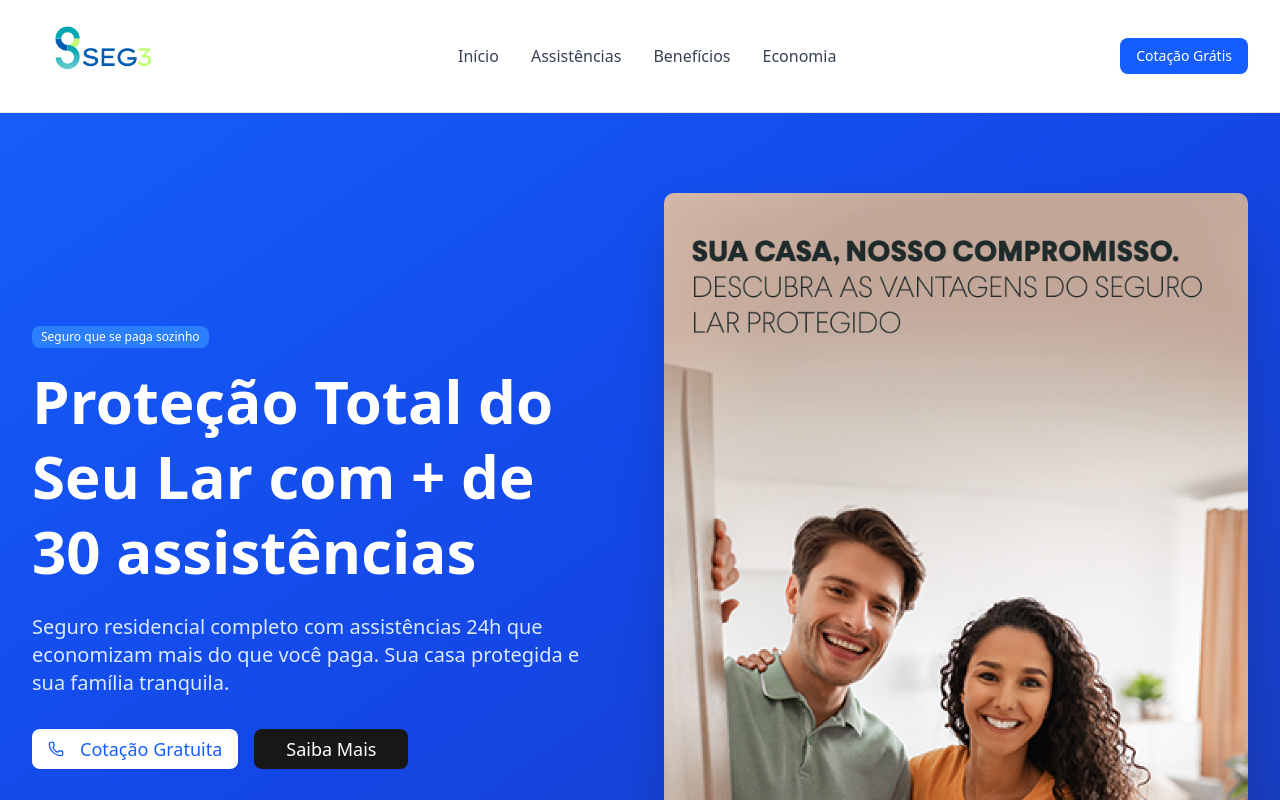
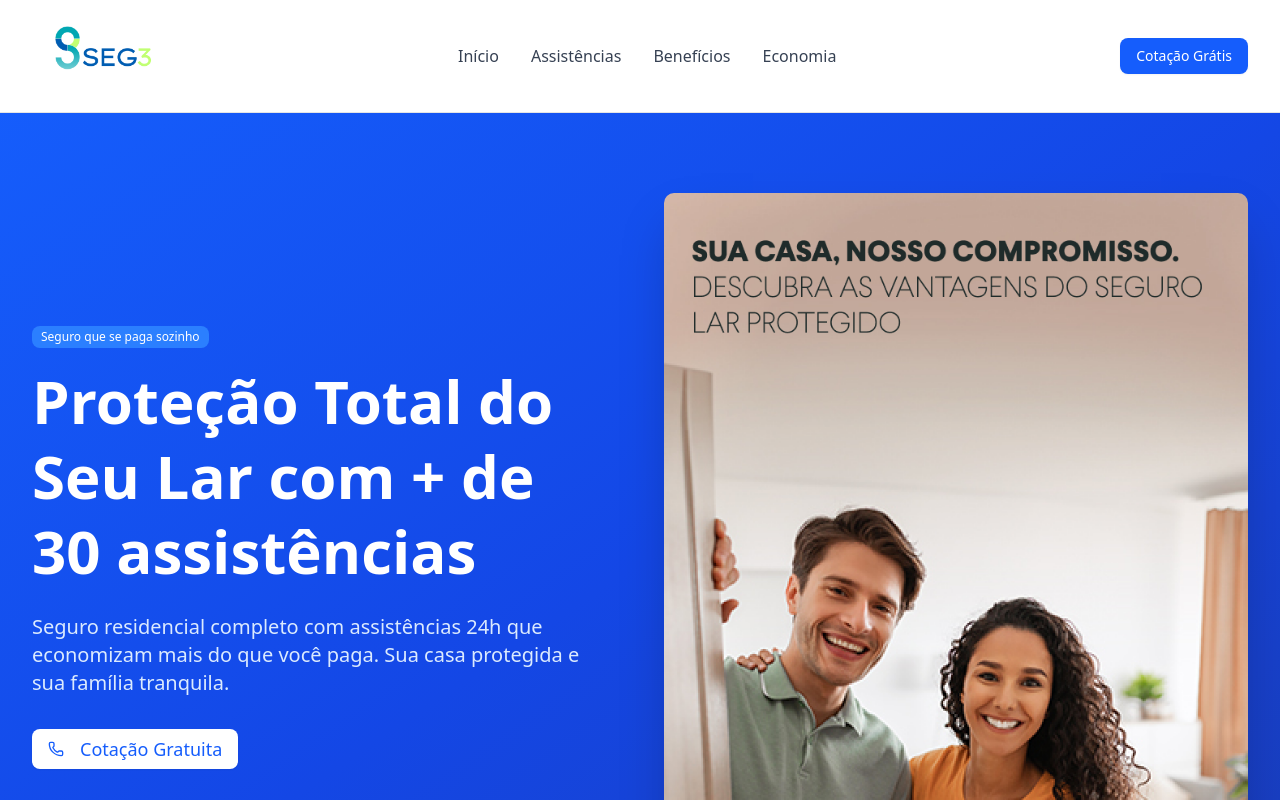
Before and after one commit to felgss/vp3, a React (Vite) app: page / in a window 1280 px wide. Shown: the top 800 px of the page. Built offline with nearby package versions, Linux system fonts and the light colour scheme.

Commit message:
Remove Saiba Mais button from hero section

```diff
--- a/src/App.jsx
+++ b/src/App.jsx
@@ -113,9 +113,7 @@ function App() {
                   <Phone className="w-5 h-5 mr-2" />
                   Cotação Gratuita
                 </Button>
-                <Button size="lg" className="border-white text-white hover:bg-white hover:text-blue-600 text-lg px-8 py-4">
-                  Saiba Mais
-                </Button>
+
               </div>
             </div>
             <div className="relative">
```
